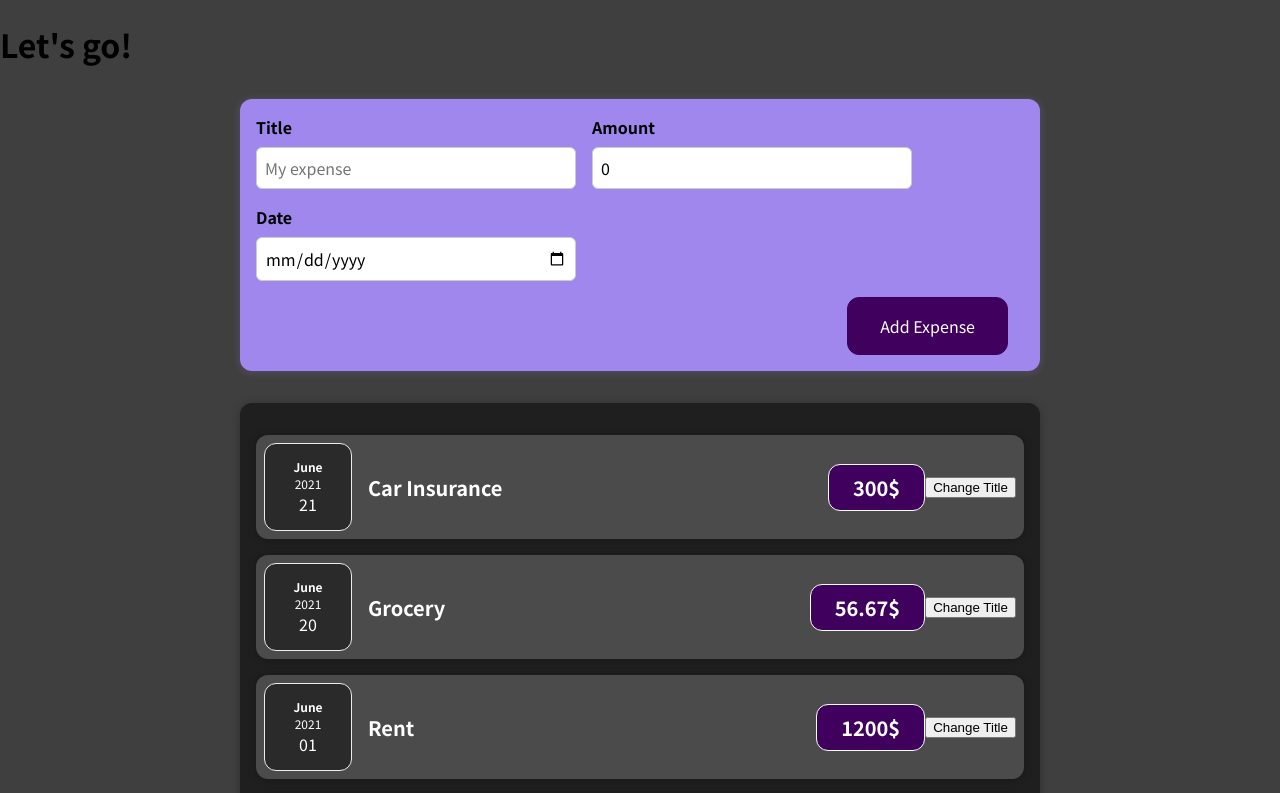
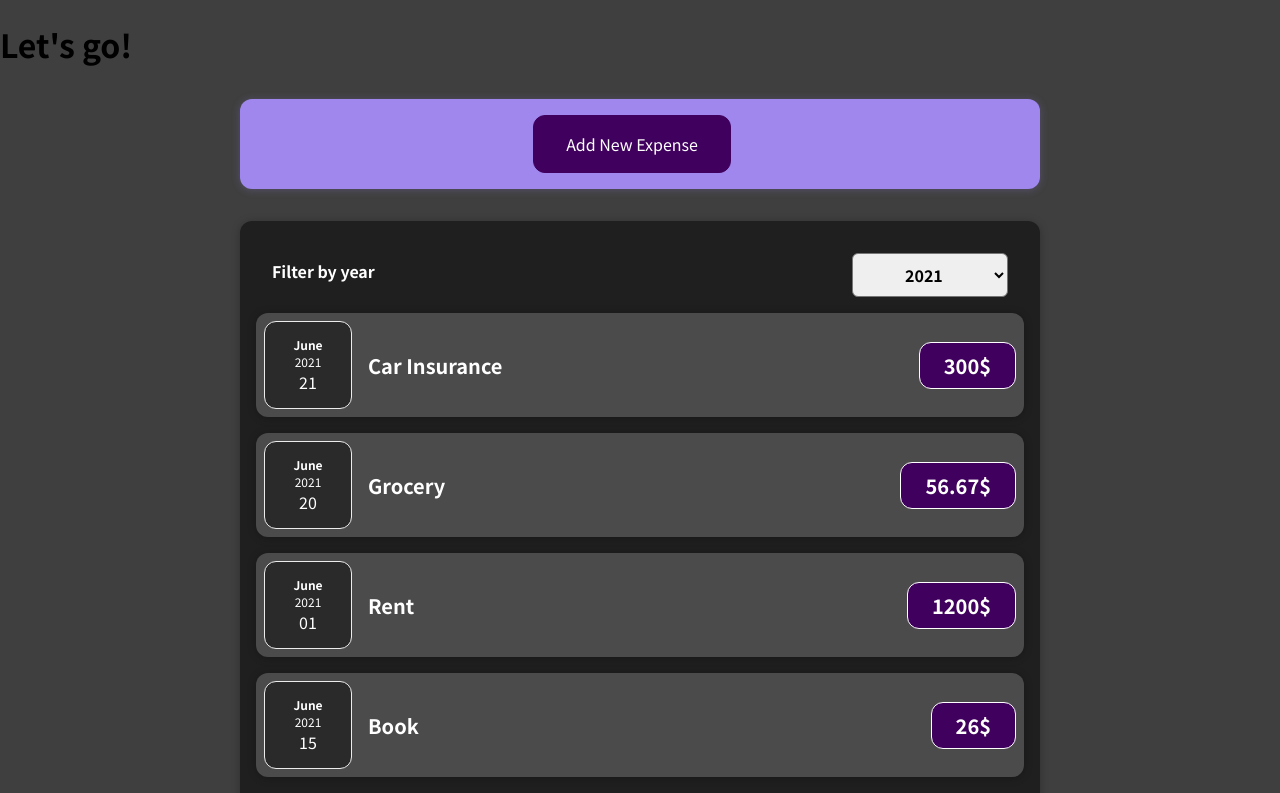
Before and after one commit to micmor-m/expense-track, a React (Create React App) app: page / in a window 1280 px wide. Shown: the top 793 px of the page. Built offline with nearby package versions, Linux system fonts and the light colour scheme.

Commit message:
add conditional render of form

```diff
--- a/src/App.js
+++ b/src/App.js
@@ -2,7 +2,6 @@ import { useState } from "react/cjs/react.development";
 import Expenses from "./components/Expenses/Expenses";
 import NewExpense from "./components/NewExpense/NewExpense";
 
-function App() {
 const expensesArr = [
   {
     id: "e1",
@@ -18,8 +17,28 @@ function App() {
   },
   { id: "e3", title: "Rent", amount: 1200, date: new Date("June 1, 2021") },
   { id: "e4", title: "Book", amount: 26, date: new Date("June 15, 2021") },
+  {
+    id: "e5",
+    title: "Bread",
+    amount: 3,
+    date: new Date("January 18, 2019"),
+  },
+  {
+    id: "e6",
+    title: "Shorts",
+    amount: 23,
+    date: new Date("July 1, 2019"),
+  },
+  { id: "e7", title: "Bonnet", amount: 12, date: new Date("December 3, 2020") },
+  {
+    id: "e8",
+    title: "Printer",
+    amount: 80,
+    date: new Date("October 25, 2020"),
+  },
 ];
 
+function App() {
   const [expenses, setExpenses] = useState(expensesArr);
 
   function expenseHandler(expense) {
@@ -27,7 +46,7 @@ function App() {
     const id = `e${Math.round(Math.random() * 100)}`;
     const newExpense = { ...expense, id: id };
     console.log("newExpense", newExpense);
-    setExpenses([...expenses, newExpense]);
+    setExpenses([newExpense, ...expenses]); //here the new element is PRE-pend in the array to be shown on the top
   }
 
   console.log("Expenses", expenses);
--- a/src/components/Expenses/ExpenseItem.jsx
+++ b/src/components/Expenses/ExpenseItem.jsx
@@ -1,25 +1,21 @@
-import React, { useState } from "react";
+import React from "react";
 import ExpenseDate from "./ExpenseDate";
 import Card from "../UI/Card";
 import "./ExpenseItem.css"
 
 function ExpenseItem (props) {
 
-  const [title, setTitle] = useState(props.title)
-
-  const clickHandler = () => {
-    setTitle("My new title")
-  }
-
   return(
+    <li>
       <Card className="expense-item">
         <ExpenseDate date={props.date}/>
           <div className="expense-item__description">
-        <h2>{title}</h2>
+            <h2>{props.title}</h2>
             <div className="expense-item__price">{props.amount}$</div>
           </div>
-      <button onClick={clickHandler}>Change Title</button>
       </Card>
+    </li>
+
   )
 }
 
--- a/src/components/Expenses/Expenses.jsx
+++ b/src/components/Expenses/Expenses.jsx
@@ -1,22 +1,29 @@
 import React from "react";
-import ExpenseItem from "./ExpenseItem";
+
 import Card from "../UI/Card";
+import ExpensesFilter from "./ExpensesFilter";
+import ExpensesList from "./ExpensesList";
 
 import "./Expenses.css"
+import { useState } from "react/cjs/react.development";
 
 const Expenses = (props) => {
+
+  const [year, setYear] = useState('2021')
+
+  function handleFilter(selectedYear){
+    console.log("event",selectedYear)
+    setYear(selectedYear.target.value)
+  }
+
+  const filteredExpenses = props.expenses.filter((expense) => { return expense.date.getFullYear().toString() === year})
+
+
+
   return(
   <Card className="expenses">
-     {props.expenses.map((expense) => {
-        return (
-          <ExpenseItem
-            key={expense.id}
-            title={expense.title}
-            amount={expense.amount}
-            date={expense.date}
-          />
-        );
-      })}
+    <ExpensesFilter selected={year} handleFilter={handleFilter}/>
+    <ExpensesList list={filteredExpenses}/>
   </Card>)
 }
 
--- a/src/components/Expenses/ExpensesFilter.jsx
+++ b/src/components/Expenses/ExpensesFilter.jsx
@@ -2,12 +2,12 @@ import React from 'react';
 
 import './ExpensesFilter.css';
 
-const ExpensesFilter = () => {
+const ExpensesFilter = (props) => {
   return (
     <div className='expenses-filter'>
       <div className='expenses-filter__control'>
         <label>Filter by year</label>
-        <select>
+        <select value={props.selected} onChange={(event)=>props.handleFilter(event)}>
           <option value='2022'>2022</option>
           <option value='2021'>2021</option>
           <option value='2020'>2020</option>
--- /dev/null
+++ b/src/components/Expenses/ExpensesList.css
@@ -0,0 +1,9 @@
+.expenses-list {
+  list-style: none;
+  padding: 0;
+}
+
+.expenses-list__fallback {
+  color: white;
+  text-align: center;
+}
--- /dev/null
+++ b/src/components/Expenses/ExpensesList.jsx
@@ -0,0 +1,25 @@
+import React from "react";
+import ExpenseItem from "./ExpenseItem";
+
+import "./ExpensesList.css"
+
+const ExpensesList = (props) => {
+ return (
+   <ul className="expenses-list">
+    {props.list.length === 0 ? (<h2 className="expenses-list__fallback">No expense in this year.</h2>)
+    : (props.list.map((expense) => {
+        return (
+          <ExpenseItem
+            key={expense.id}
+            title={expense.title}
+            amount={expense.amount}
+            date={expense.date}
+          />
+        )
+      }))}
+   </ul>
+
+ )
+}
+
+export default ExpensesList;
--- a/src/components/NewExpense/NewExpense.jsx
+++ b/src/components/NewExpense/NewExpense.jsx
@@ -10,6 +10,7 @@ const NewExpense = (props) => {
 // const [amount, setAmount] = useState(0)
 
 const [expense, setExpense] = useState({date: "", title: "", amount: 0})
+const [showForm, setShowForm] = useState(false);
 
 function dateHandler(event){
   // setDate(new Date(event.target.value))
@@ -31,12 +32,24 @@ function submitHandler (event){
   props.expenseHandler({...expense, date:new Date(date)})
   console.log("HI there")
   setExpense((prev)=>{return {...prev, date: "", title: "", amount: 0}})
+  handleForm();
+}
+
+function abortHandler (event){
+  event.preventDefault();
+  handleForm();
+}
+
+function handleForm() {
+  setShowForm(!showForm);
 }
 
  const {date, title, amount} = expense
 
   return (
     <div className="new-expense">
+       {!showForm && <button onClick={handleForm}>Add New Expense</button>}
+      {showForm && (
       <form action="" method="">
         <div className="new-expense__controls">
           <div  className="new-expense__control">
@@ -54,9 +67,11 @@ function submitHandler (event){
 
         </div>
         <div className="new-expense__actions">
+        <button onClick={abortHandler}>Abort Expense</button>
         <button onClick={submitHandler}>Add Expense</button>
         </div>
       </form>
+      )}
     </div>
 
   )
```
Lines whose indentation alone changed are shown as unchanged.
